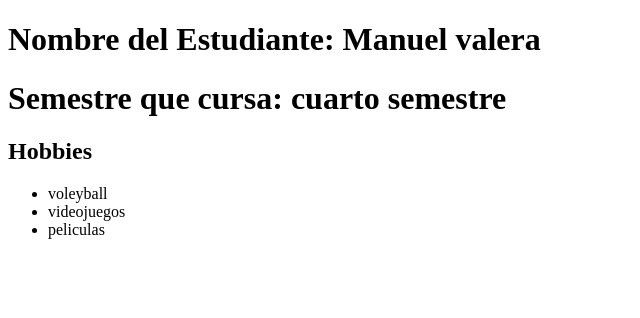
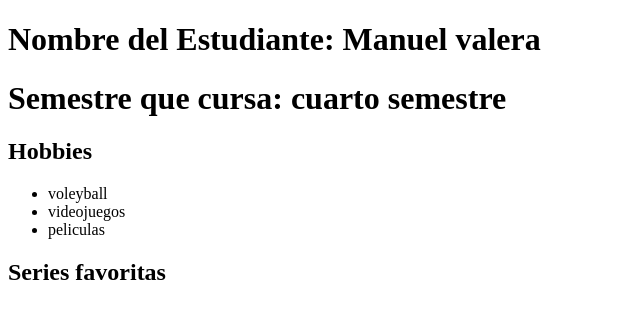
Before and after one commit to giam1610/adsd, a plain HTML site: page index.html in a window 1280 px wide. Shown: the whole page, without its empty margins (0-640 px from the left). Drawn offline with Linux system fonts and the light colour scheme.

Commit message:
noveno commit

```diff
--- a/index.html
+++ b/index.html
@@ -13,6 +13,8 @@
         <li>voleyball</li>
         <li>videojuegos</li>
         <li>peliculas</li></li>
+    </ul>
+    <h2>Series favoritas</h2>
 
 </body>
 </html>
```
